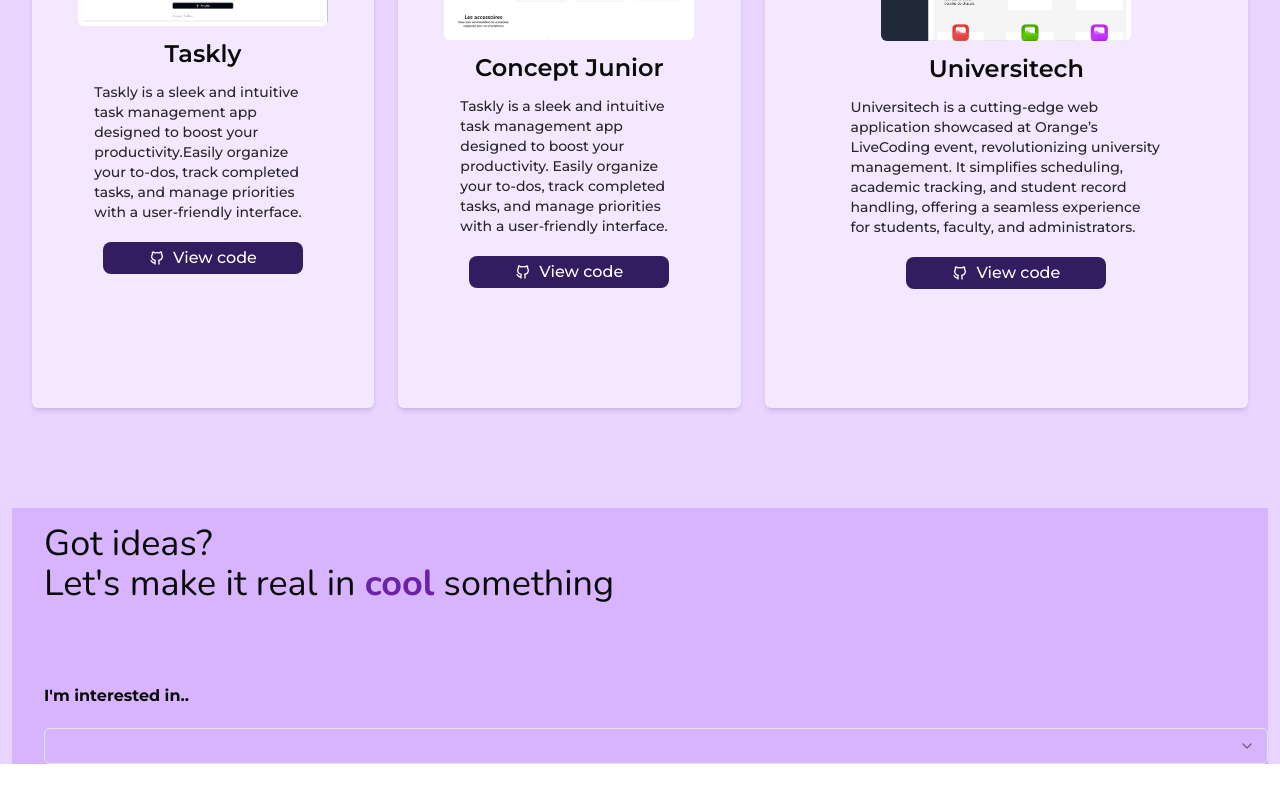
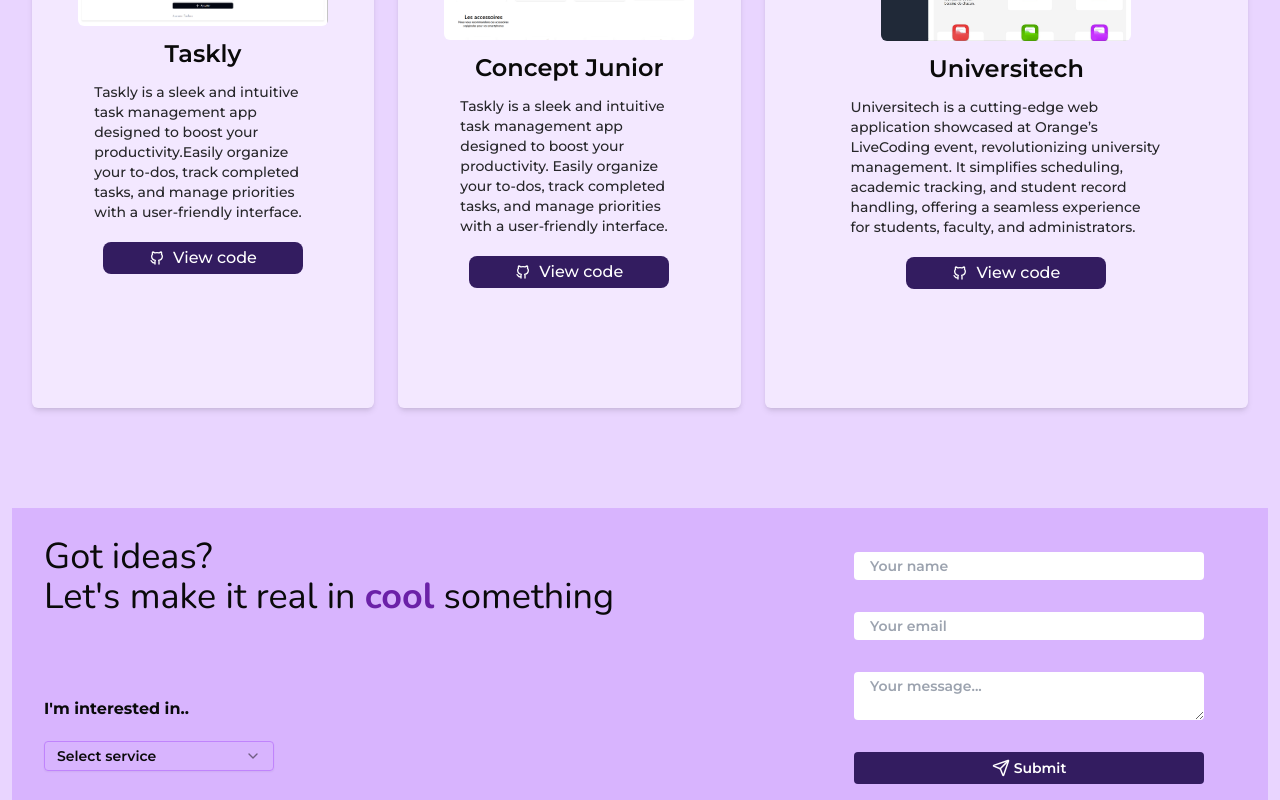
Before and after one commit to IannisG10/IannisG-portfolio, a React (Vite) app: page / in a window 1280 px wide. Shown: the part 1556-2356 px from the top of the page. Before the commit the page ends 2320 px from the top, so only its background shows below. Built offline with nearby package versions, Linux system fonts and the light colour scheme; a web font is replaced by a local one.

Commit message:
contact form

```diff
--- a/src/components/Contact/Contact.tsx
+++ b/src/components/Contact/Contact.tsx
@@ -1,20 +1,49 @@
 import React from "react";
-import { Select,SelectTrigger,SelectValue } from "../ui/select";
+import { Select,SelectContent,SelectItem,SelectTrigger,SelectValue } from "../ui/select";
+import { Send } from "lucide-react";
 
 
 const Contact: React.FC = ()=>{
     return(
-        <div className="bg-purple-300 mx-3 pl-8 pt-4">
+        <div className="bg-purple-300 mx-3 pl-8 py-4 flex justify-between items-center">
            <div className="flex flex-col gap-20">
                 <h1 className="font-nunito text-4xl">Got ideas? <br />Let's make it real in <span className="text-purple-800 font-bold">cool</span> something</h1>
                 <div className="flex flex-col gap-5">
                     <h3 className="font-monsterrat font-bold text-base">I'm interested in..</h3>
                     <Select>
-                        <SelectTrigger>
-                            <SelectValue></SelectValue>
+                        <SelectTrigger className="w-[230px] border font-semibold border-purple-400 font-monsterrat rounded-sm h-[30px]">
+                            <SelectValue placeholder="Select service"/>
                         </SelectTrigger>
+                        <SelectContent className="font-monsterrat">
+                            <SelectItem value="website">
+                                Website Creation
+                            </SelectItem>
+                            <SelectItem value="e-commerce">
+                                E-commerce Website
+                            </SelectItem>
+                            <SelectItem value="mobile">
+                                Mobile Application
+                            </SelectItem>
+                            <SelectItem value="landing page">
+                                Landing page
+                            </SelectItem>
+                            <SelectItem value="blog">
+                                Blog
+                            </SelectItem>
+                            <SelectItem value="Maintenance">
+                                Maintenace or ReFont
+                            </SelectItem>
+                        </SelectContent>
                     </Select>
                 </div>
+           </div>
+
+           <div className="flex flex-col gap-8 mx-16 font-monsterrat text-sm w-[350px] mt-7 font-semibold">
+                <input type="text" placeholder="Your name" className="px-4 py-1 focus:outline-purple-800 rounded-sm" />
+                <input type="text" placeholder="Your email" className="px-4 py-1 focus:outline-purple-800 rounded-sm" />
+                <textarea name="" id="" placeholder="Your message..." className="px-4 py-1 rounded-sm focus:outline-purple-800"></textarea>
+                <button className="bg-[#331c60] flex justify-center items-center gap-1 text-white
+                rounded-sm h-8 transition-all duration-200 hover:scale-95"><Send size={18}/>Submit</button>
            </div>
         </div>
     )
```
